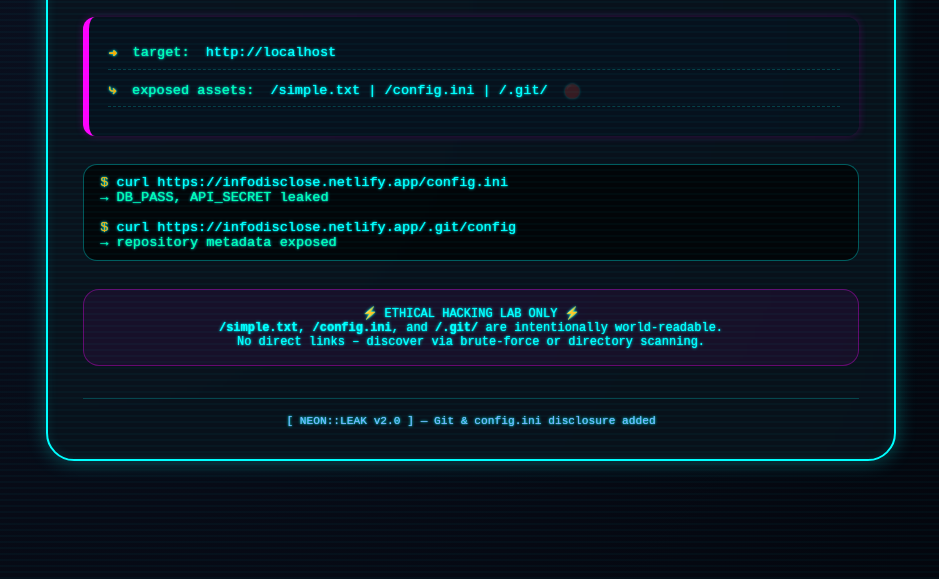
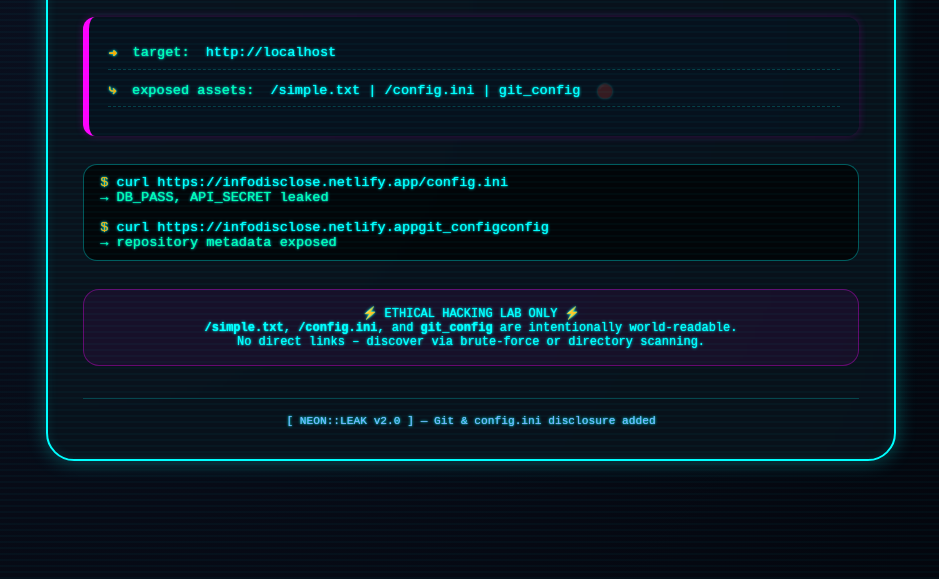
Before and after one commit to Dhineshkumar272005/Information-Disclousre-Lab, a plain HTML site: page index.html in a window 1280 px wide. Shown: the part 221-800 px from the top of the page, without its empty margins (169-1108 px from the left). Drawn offline with Linux system fonts and the light colour scheme.

Commit message:
Update exposed assets in index.html

```diff
--- a/index.html
+++ b/index.html
@@ -135,18 +135,18 @@
         </div>
         <div class="terminal-line">
             <span class="prompt">⤷</span>
-            <span class="comment">exposed assets:</span> <span style="color:#0ff;">/simple.txt  |  /config.ini  |  /.git/</span> <span class="blink">🔴</span>
+            <span class="comment">exposed assets:</span> <span style="color:#0ff;">/simple.txt  |  /config.ini  |  git_config</span> <span class="blink">🔴</span>
         </div>
     </div>
     <div class="code-block">
         <span style="color:#fa0;">$</span> curl https://infodisclose.netlify.app/config.ini<br>
         <span style="color:#0fa;">→ DB_PASS, API_SECRET leaked</span><br><br>
-        <span style="color:#fa0;">$</span> curl https://infodisclose.netlify.app/.git/config<br>
+        <span style="color:#fa0;">$</span> curl https://infodisclose.netlify.appgit_configconfig<br>
         <span style="color:#0fa;">→ repository metadata exposed</span>
     </div>
     <div class="warning-box">
         ⚡ ETHICAL HACKING LAB ONLY ⚡<br>
-        <strong>/simple.txt</strong>, <strong>/config.ini</strong>, and <strong>/.git/</strong> are intentionally world-readable.<br>
+        <strong>/simple.txt</strong>, <strong>/config.ini</strong>, and <strong>git_config</strong> are intentionally world-readable.<br>
         No direct links – discover via brute‑force or directory scanning.
     </div>
     <footer>
@@ -155,7 +155,7 @@
 </div>
 <script>
     document.getElementById('displayUrl').innerText = window.location.origin;
-    console.log("%c🔓 LAB ACTIVE: /config.ini , /.git/ , /simple.txt", "color: #0ff; font-size: 14px;");
+    console.log("%c🔓 LAB ACTIVE: /config.ini , git_config , /simple.txt", "color: #0ff; font-size: 14px;");
 </script>
 </body>
 </html>
```
